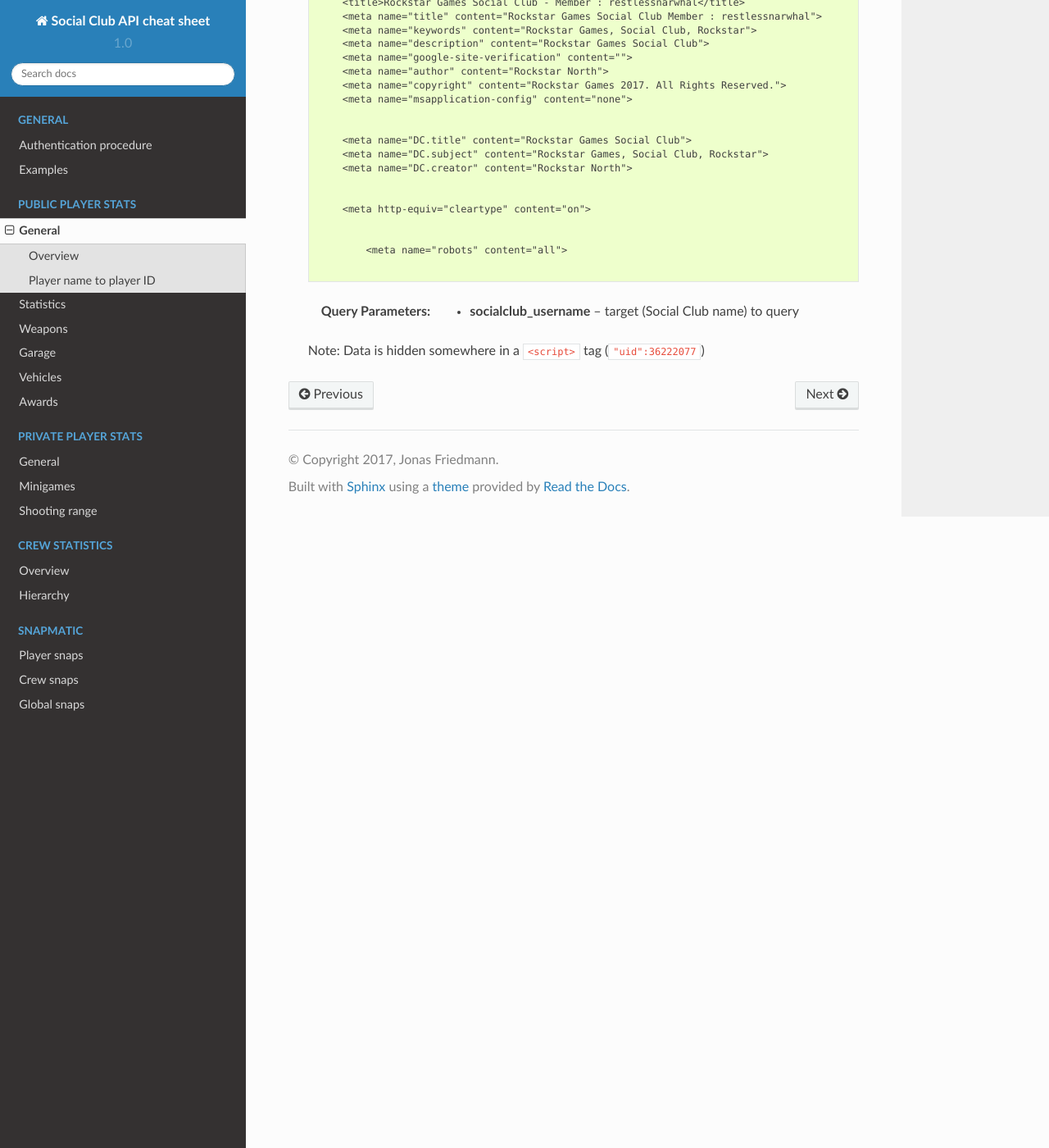
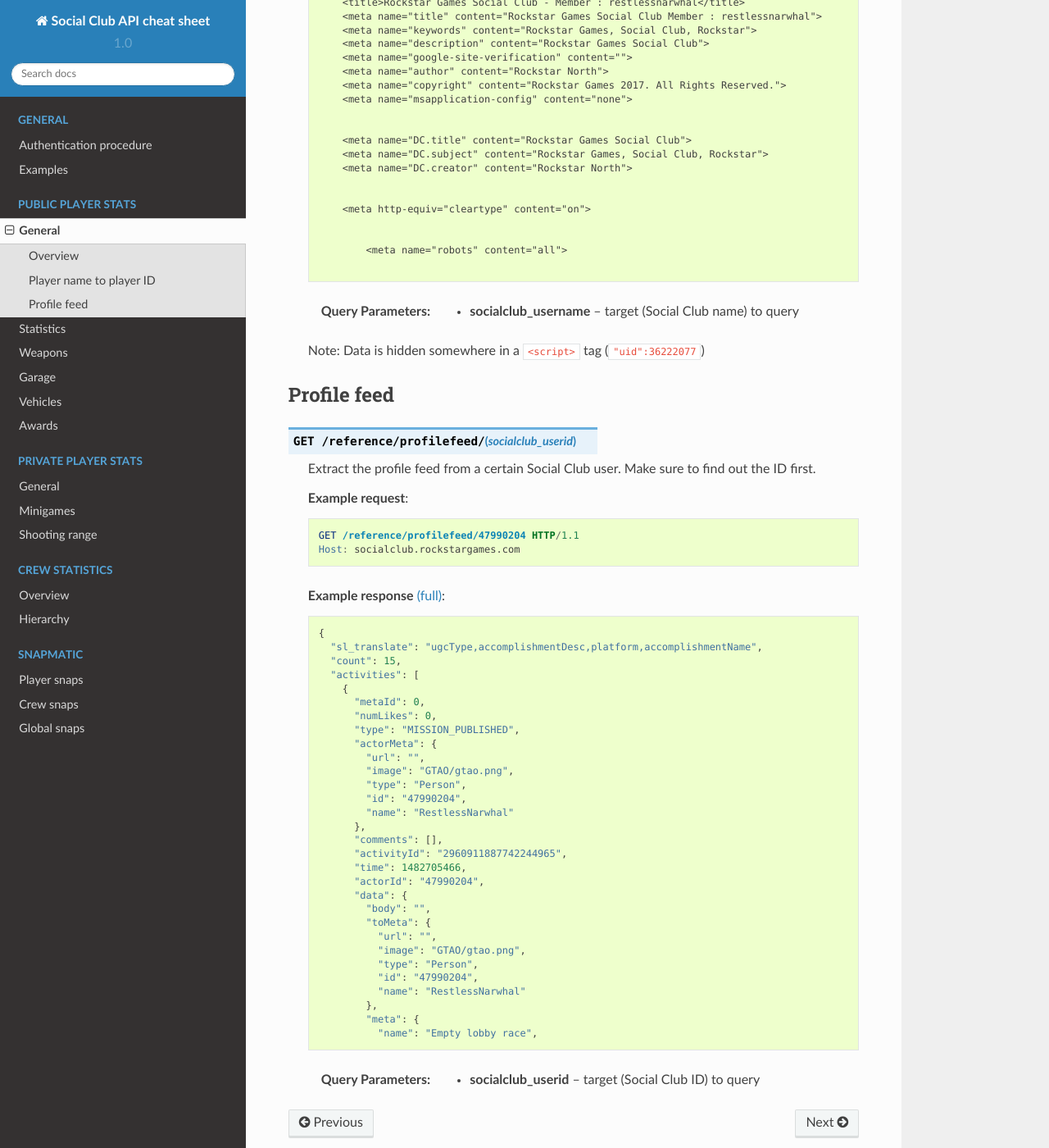
Before and after one commit to gta5-map/Social-Club-API-cheat-sheet, a Sphinx documentation site: the page built from docs/public-general.rst, in a window 1280 px wide and 1400 px high, scrolled down 1822 px. Shown: the whole window at 82% size. Built offline with Sphinx 7.4.7 and the Read the Docs theme 2.0.0, drawn with Linux system fonts in a browser that asks for light colours; some of the changed lines change nothing that is shown.

Commit message:
Add new endpoint: public profile feed
Resolve #8

```diff
--- /dev/null
+++ b/docs/_static/responses/public-general_profile-feed.txt
@@ -0,0 +1,474 @@
+{
+  "sl_translate": "ugcType,accomplishmentDesc,platform,accomplishmentName",
+  "count": 15,
+  "activities": [
+    {
+      "metaId": 0,
+      "numLikes": 0,
+      "type": "MISSION_PUBLISHED",
+      "actorMeta": {
+        "url": "",
+        "image": "GTAO/gtao.png",
+        "type": "Person",
+        "id": "47990204",
+        "name": "RestlessNarwhal"
+      },
+      "comments": [],
+      "activityId": "2960911887742244965",
+      "time": 1482705466,
+      "actorId": "47990204",
+      "data": {
+        "body": "",
+        "toMeta": {
+          "url": "",
+          "image": "GTAO/gtao.png",
+          "type": "Person",
+          "id": "47990204",
+          "name": "RestlessNarwhal"
+        },
+        "meta": {
+          "name": "Empty lobby race",
+          "platformId": 12,
+          "id": "nAP7X7dIuEGUeTpKZbqiBw",
+          "type": "Race",
+          "thumbnail": "http://prod.cloud.rockstargames.com/ugc/gta5mission/2512/nAP7X7dIuEGUeTpKZbqiBw/2_0.jpg",
+          "desc": "Short race near Maze Bank CEO office"
+        }
+      },
+      "numComments": 0
+    },
+    {
+      "metaId": 0,
+      "numLikes": 0,
+      "type": "GTAV_PLAYLIST_PUBLISHED",
+      "actorMeta": {
+        "url": "",
+        "image": "GTAO/gtao.png",
+        "type": "Person",
+        "id": "47990204",
+        "name": "RestlessNarwhal"
+      },
+      "comments": [],
+      "activityId": "3073813188975633426",
+      "time": 1482583658,
+      "actorId": "47990204",
+      "data": {
+        "body": "",
+        "toMeta": {
+          "url": "",
+          "image": "GTAO/gtao.png",
+          "type": "Person",
+          "id": "47990204",
+          "name": "RestlessNarwhal"
+        },
+        "meta": {
+          "image": "http://prod.cloud.rockstargames.com/ugc/gta5mission/4664/Lww_FVQbY0OhHIk3BgGy2Q/1_0.jpg",
+          "playlistId": "J_KctpBOYEWemHaHfGhZUg",
+          "name": "empty lobby",
+          "firstJobId": "Lww_FVQbY0OhHIk3BgGy2Q",
+          "numJobs": 1
+        }
+      },
+      "numComments": 0
+    },
+    {
+      "metaId": 0,
+      "numLikes": 0,
+      "type": "GTAV_PHOTO_LIKED",
+      "actorMeta": {
+        "image": "GTAO/gtao.png",
+        "type": "Person",
+        "id": "47990204",
+        "name": "RestlessNarwhal"
+      },
+      "comments": [],
+      "activityId": "3073813179886951956",
+      "time": 1447847659,
+      "actorId": "47990204",
+      "data": {
+        "body": {
+          "imageUrl": "http://prod.hosted.cloud.rockstargames.com/ugc/gta5photo/2HP0PQeBKEuGfYzQJinQJg_0_0_small.jpg",
+          "photoId": "2HP0PQeBKEuGfYzQJinQJg",
+          "authorRockstarId": 26759759,
+          "authorNickname": "drhoborobo"
+        },
+        "toMeta": {
+          "image": "GTAO/gtao.png",
+          "type": "Person",
+          "id": "47990204",
+          "name": "RestlessNarwhal"
+        }
+      },
+      "numComments": 0
+    },
+    {
+      "metaId": 0,
+      "numLikes": 0,
+      "type": "GAME_ACCOMPLISHMENT_ACHIEVED",
+      "actorMeta": {
+        "url": "",
+        "image": "GTAO/gtao.png",
+        "type": "Person",
+        "id": "47990204",
+        "name": "RestlessNarwhal"
+      },
+      "comments": [],
+      "activityId": "2964171137842817745",
+      "time": 1433438355,
+      "actorId": "47990204",
+      "data": {
+        "body": "Enjoy Your Stay (You participated in everything Los Santos has to offer.)",
+        "toMeta": {
+          "url": "",
+          "image": "GTAO/gtao.png",
+          "type": "Person",
+          "id": "47990204",
+          "name": "RestlessNarwhal"
+        },
+        "meta": {
+          "accomplishmentId": 45,
+          "gamename": "Grand Theft Auto 5",
+          "accomplishmentDesc": "You participated in everything Los Santos has to offer.",
+          "titleId": 11,
+          "platform": "Xbox One",
+          "accomplishmentName": "Enjoy Your Stay"
+        }
+      },
+      "numComments": 0
+    },
+    {
+      "metaId": 0,
+      "numLikes": 0,
+      "type": "FRIEND_ACCEPTED_INVITE",
+      "actorMeta": {
+        "url": "",
+        "image": "GTAO/gtao.png",
+        "type": "Person",
+        "id": "47990204",
+        "name": "RestlessNarwhal"
+      },
+      "comments": [],
+      "activityId": "2960911636097349276",
+      "time": 1428707099,
+      "actorId": "47990204",
+      "data": {
+        "body": "csimupu",
+        "toMeta": {
+          "url": "",
+          "image": "GTAO/gtao.png",
+          "type": "Person",
+          "id": "47990204",
+          "name": "RestlessNarwhal"
+        },
+        "meta": "42367056"
+      },
+      "numComments": 0
+    },
+    {
+      "metaId": 0,
+      "numLikes": 0,
+      "type": "CREW_PROMOTE",
+      "actorMeta": {
+        "image": "GTAO/gtao.png",
+        "type": "Person",
+        "id": "47990204",
+        "name": "RestlessNarwhal"
+      },
+      "comments": [],
+      "activityId": "2960911872318884984",
+      "time": 1428702515,
+      "actorId": "47990204",
+      "data": {
+        "body": "Representative",
+        "toMeta": {
+          "url": "/crew/twin_angels",
+          "image": "default.png",
+          "type": "Crew",
+          "id": "9855423",
+          "name": "Twin Angels"
+        }
+      },
+      "numComments": 0
+    },
+    {
+      "metaId": 0,
+      "numLikes": 0,
+      "type": "FRIEND_ACCEPTED_INVITE",
+      "actorMeta": {
+        "url": "",
+        "image": "GTAO/gtao.png",
+        "type": "Person",
+        "id": "47990204",
+        "name": "RestlessNarwhal"
+      },
+      "comments": [],
+      "activityId": "2964171134246188245",
+      "time": 1424204826,
+      "actorId": "47990204",
+      "data": {
+        "body": "drhoborobo",
+        "toMeta": {
+          "url": "",
+          "image": "GTAO/gtao.png",
+          "type": "Person",
+          "id": "47990204",
+          "name": "RestlessNarwhal"
+        },
+        "meta": "26759759"
+      },
+      "numComments": 0
+    },
+    {
+      "metaId": 0,
+      "numLikes": 0,
+      "type": "FRIEND_ACCEPTED_INVITE",
+      "actorMeta": {
+        "url": "",
+        "image": "GTAO/gtao.png",
+        "type": "Person",
+        "id": "47990204",
+        "name": "RestlessNarwhal"
+      },
+      "comments": [],
+      "activityId": "2960911633032353540",
+      "time": 1419859448,
+      "actorId": "47990204",
+      "data": {
+        "body": "Vendetta_IV",
+        "toMeta": {
+          "url": "",
+          "image": "GTAO/gtao.png",
+          "type": "Person",
+          "id": "47990204",
+          "name": "RestlessNarwhal"
+        },
+        "meta": "7201283"
+      },
+      "numComments": 0
+    },
+    {
+      "metaId": 0,
+      "numLikes": 0,
+      "type": "FRIEND_ACCEPTED_INVITE",
+      "actorMeta": {
+        "url": "",
+        "image": "GTAO/gtao.png",
+        "type": "Person",
+        "id": "47990204",
+        "name": "RestlessNarwhal"
+      },
+      "comments": [],
+      "activityId": "2960911868753637759",
+      "time": 1418596730,
+      "actorId": "47990204",
+      "data": {
+        "body": "TreyTigers",
+        "toMeta": {
+          "url": "",
+          "image": "GTAO/gtao.png",
+          "type": "Person",
+          "id": "47990204",
+          "name": "RestlessNarwhal"
+        },
+        "meta": "28742789"
+      },
+      "numComments": 0
+    },
+    {
+      "metaId": 0,
+      "numLikes": 0,
+      "type": "GAME_ACCOMPLISHMENT_ACHIEVED",
+      "actorMeta": {
+        "url": "",
+        "image": "GTAO/gtao.png",
+        "type": "Person",
+        "id": "47990204",
+        "name": "RestlessNarwhal"
+      },
+      "comments": [],
+      "activityId": "2960911868337812207",
+      "time": 1417293728,
+      "actorId": "47990204",
+      "data": {
+        "body": "Above the Law (You reached Rank 100 in GTA Online.)",
+        "toMeta": {
+          "url": "",
+          "image": "GTAO/gtao.png",
+          "type": "Person",
+          "id": "47990204",
+          "name": "RestlessNarwhal"
+        },
+        "meta": {
+          "accomplishmentId": 36,
+          "gamename": "Grand Theft Auto 5",
+          "accomplishmentDesc": "You reached Rank 100 in GTA Online.",
+          "titleId": 11,
+          "platform": "Xbox One",
+          "accomplishmentName": "Above the Law"
+        }
+      },
+      "numComments": 0
+    },
+    {
+      "metaId": 0,
+      "numLikes": 0,
+      "type": "GAME_ACCOMPLISHMENT_ACHIEVED",
+      "actorMeta": {
+        "url": "",
+        "image": "GTAO/gtao.png",
+        "type": "Person",
+        "id": "47990204",
+        "name": "RestlessNarwhal"
+      },
+      "comments": [],
+      "activityId": "2960911788882025511",
+      "time": 1417293728,
+      "actorId": "47990204",
+      "data": {
+        "body": "Making Moves (You reached Rank 50 in GTA Online.)",
+        "toMeta": {
+          "url": "",
+          "image": "GTAO/gtao.png",
+          "type": "Person",
+          "id": "47990204",
+          "name": "RestlessNarwhal"
+        },
+        "meta": {
+          "accomplishmentId": 35,
+          "gamename": "Grand Theft Auto 5",
+          "accomplishmentDesc": "You reached Rank 50 in GTA Online.",
+          "titleId": 11,
+          "platform": "Xbox One",
+          "accomplishmentName": "Making Moves"
+        }
+      },
+      "numComments": 0
+    },
+    {
+      "metaId": 0,
+      "numLikes": 0,
+      "type": "GAME_ACCOMPLISHMENT_ACHIEVED",
+      "actorMeta": {
+        "url": "",
+        "image": "GTAO/gtao.png",
+        "type": "Person",
+        "id": "47990204",
+        "name": "RestlessNarwhal"
+      },
+      "comments": [],
+      "activityId": "2960911788882025401",
+      "time": 1417293728,
+      "actorId": "47990204",
+      "data": {
+        "body": "Three-Bit Gangster (You reached Rank 25 in GTA Online.)",
+        "toMeta": {
+          "url": "",
+          "image": "GTAO/gtao.png",
+          "type": "Person",
+          "id": "47990204",
+          "name": "RestlessNarwhal"
+        },
+        "meta": {
+          "accomplishmentId": 34,
+          "gamename": "Grand Theft Auto 5",
+          "accomplishmentDesc": "You reached Rank 25 in GTA Online.",
+          "titleId": 11,
+          "platform": "Xbox One",
+          "accomplishmentName": "Three-Bit Gangster"
+        }
+      },
+      "numComments": 0
+    },
+    {
+      "metaId": 0,
+      "numLikes": 0,
+      "type": "FRIEND_ACCEPTED_INVITE",
+      "actorMeta": {
+        "url": "",
+        "type": "Person",
+        "id": "47990204",
+        "name": "RestlessNarwhal"
+      },
+      "comments": [],
+      "activityId": "2960911786881058856",
+      "time": 1408961280,
+      "actorId": "47990204",
+      "data": {
+        "body": "ShrekTheHumper",
+        "toMeta": {
+          "url": "",
+          "type": "Person",
+          "id": "47990204",
+          "name": "RestlessNarwhal"
+        },
+        "meta": "34667958"
+      },
+      "numComments": 0
+    },
+    {
+      "metaId": 0,
+      "numLikes": 0,
+      "type": "GTAV_UGC_COMMENTED",
+      "actorMeta": {
+        "image": "default.png",
+        "type": "Person",
+        "id": "47990204",
+        "name": "RestlessNarwhal"
+      },
+      "comments": [],
+      "activityId": "2960911865930010233",
+      "time": 1407346750,
+      "actorId": "47990204",
+      "data": {
+        "body": {
+          "ugcUrl": "/games/gtav/snapmatic/photo/BDoqoUfSF068MyI_hyaK4A",
+          "thumbUrl": "http://prod.cloud.rockstargames.com/ugc/gta5photo/8076/BDoqoUfSF068MyI_hyaK4A/0_0.jpg",
+          "ugcType": "photo",
+          "authorRockstarId": 47990204,
+          "txt": "Ahahaha",
+          "authorNickname": "RestlessNarwhal"
+        },
+        "toMeta": {
+          "image": "default.png",
+          "type": "Person",
+          "id": "47990204",
+          "name": "RestlessNarwhal"
+        }
+      },
+      "numComments": 0
+    },
+    {
+      "metaId": 0,
+      "numLikes": 0,
+      "type": "GTAV_PLAYLIST_PUBLISHED",
+      "actorMeta": {
+        "url": "",
+        "type": "Person",
+        "id": "47990204",
+        "name": "RestlessNarwhal"
+      },
+      "comments": [],
+      "activityId": "2960911786404369711",
+      "time": 1407083274,
+      "actorId": "47990204",
+      "data": {
+        "body": "",
+        "toMeta": {
+          "url": "",
+          "type": "Person",
+          "id": "47990204",
+          "name": "RestlessNarwhal"
+        },
+        "meta": {
+          "image": "http://prod.cloud.rockstargames.com/ugc/gta5mission/2801/KoeJdxMphUe4dgdG7aWFXQ/1_0.jpg",
+          "playlistId": "9naQbMaRLkmduLf9B7T4Xw",
+          "name": "6x6k",
+          "firstJobId": "KoeJdxMphUe4dgdG7aWFXQ",
+          "numJobs": 7
+        }
+      },
+      "numComments": 0
+    }
+  ],
+  "offset": 0
+}
--- a/docs/public-general.rst
+++ b/docs/public-general.rst
@@ -61,3 +61,26 @@
   :query socialclub_username: target (Social Club name) to query
 
   Note: Data is hidden somewhere in a ``<script>`` tag (``"uid":36222077``)
+
+Profile feed
+------------
+
+.. http:get:: /reference/profilefeed/(socialclub_userid)
+
+  Extract the profile feed from a certain Social Club user. Make sure to find out the ID first.
+
+  **Example request**:
+
+  .. sourcecode:: http
+
+    GET /reference/profilefeed/47990204 HTTP/1.1
+    Host: socialclub.rockstargames.com
+
+  **Example response** `(full) <_static/responses/public-general_profile-feed.txt>`__:
+
+  .. include:: _static/responses/public-general_profile-feed.txt
+    :literal:
+    :code: json
+    :end-line: 30
+
+  :query socialclub_userid: target (Social Club ID) to query
```
